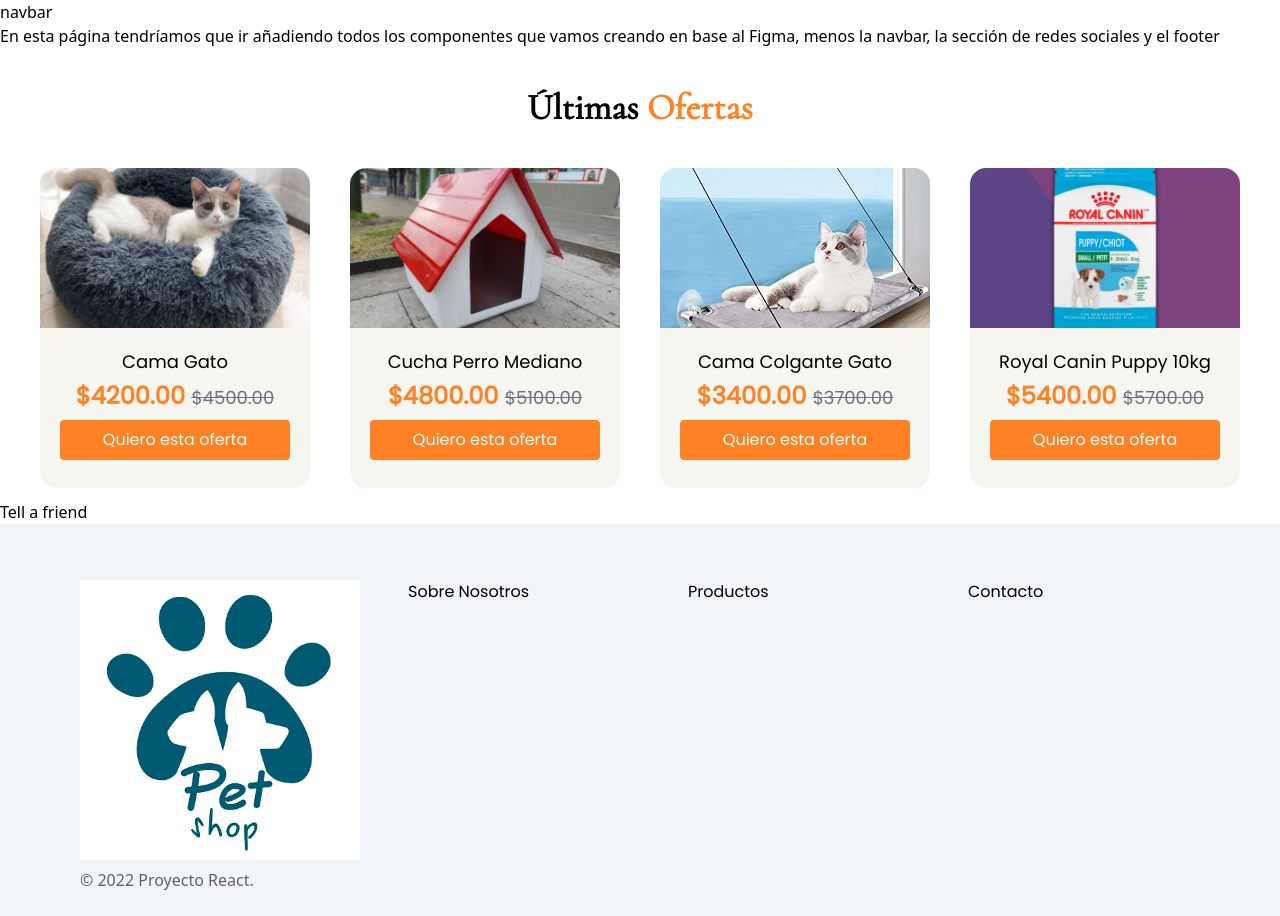
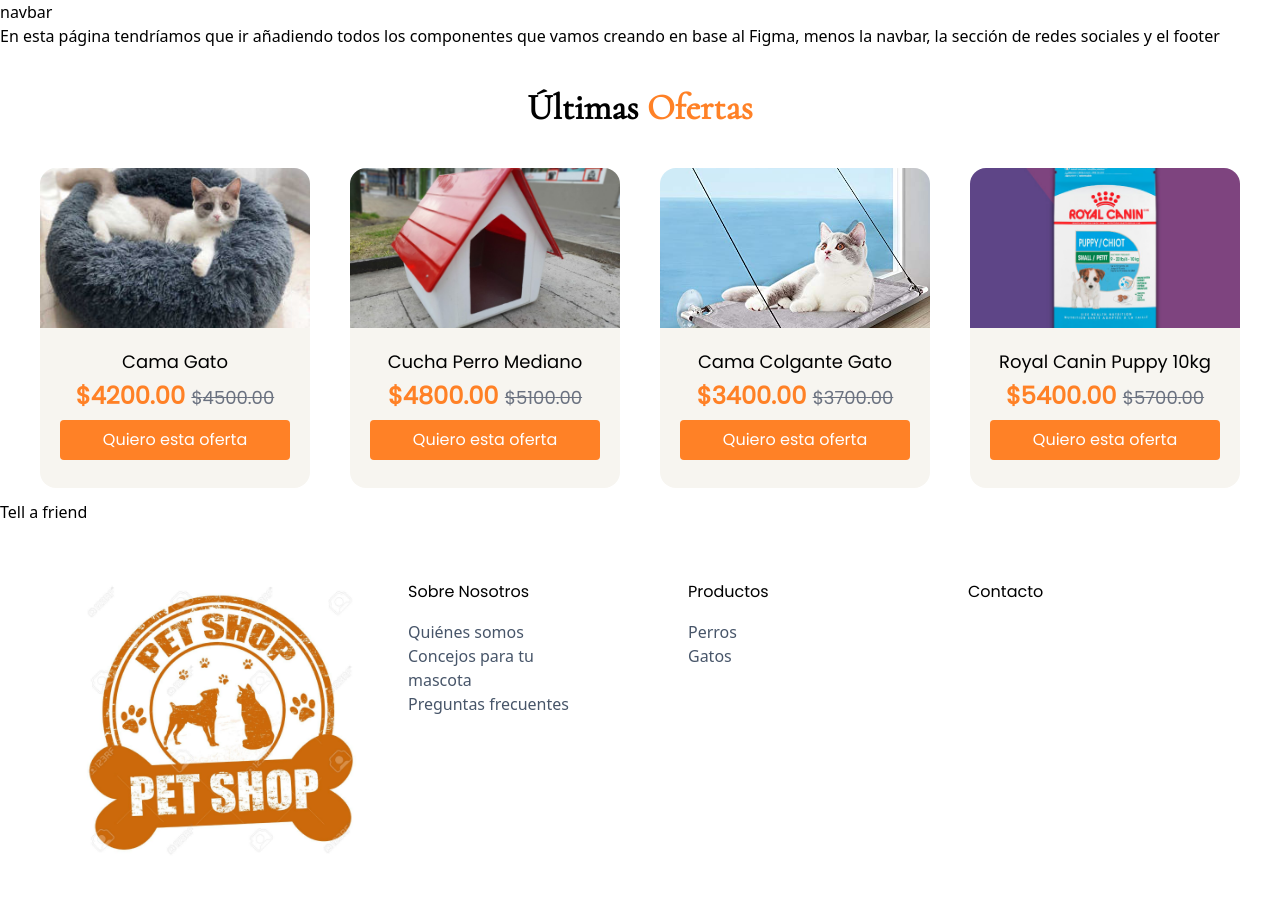
Before and after one commit to jdoors/WebProyect, a React (Create React App) app: page / in a window 1280 px wide. After the commit the page ends 884 px from the top, so only its background shows below. Built offline with nearby package versions, Linux system fonts and the light colour scheme; a web font is replaced by a local one.

Commit message:
cambio de logo

```diff
--- a/src/components/Footer/footer.js
+++ b/src/components/Footer/footer.js
@@ -1,26 +1,33 @@
 import React from 'react';
-import logoMascota from '../Footer/Imagenes/logomascota.jpg';
+import logoMascota from '../Footer/Imagenes/logonaranja.jpg';
 
 const Footer = () => {
   return (
-    <div class="w-full bg-slate-100 text-black">
+    <div class="w-full bg-white text-black">
       <div class="xl:px-20 pb-6 lg:px-20 md:px-10 sm:px-5 px-10">
       <div class="w-full pt-12 flex flex-col sm:flex-row space-y-2 justify-end">
         <div class="w-full sm:w-1/4 pt-2 flex flex-col space-y-4">
-          <img className="object-cover" src={logoMascota} alt="logo mascota"/>
+          <img className="bg-" src={logoMascota} alt="logo mascota"/>
         </div>
         <div class="w-full sm:w-1/4 px-12 flex flex-col space-y-4">
-          <h2 class="font-poppins">Sobre Nosotros</h2>
+          <a class="font-poppins font-medium text-black " href= "#">Sobre Nosotros</a>
+          <ol className='text-slate-600'>
+            <li>Quiénes somos</li>
+            <li>Concejos para tu mascota</li>
+            <li>Preguntas frecuentes</li>
+          </ol>
+
         </div>
         <div class="w-full sm:w-1/4 px-12 flex flex-col space-y-4">
-          <h2 class="font-poppins">Productos</h2>
+          <a class="font-poppins font-medium text-black" href="#">Productos</a>
+          <ol className='text-slate-600'>
+            <li>Perros</li>
+            <li>Gatos</li>
+          </ol>
         </div>
         <div class="w-full sm:w-1/4 px-12 flex flex-col space-y-4">
-          <h2 class="font-poppins">Contacto</h2>
+          <a class="font-poppins font-medium text-black" href="#">Contacto</a>
         </div>
-      </div>
-      <div class="opacity-60 pt-2">
-      <p>© 2022 Proyecto React.</p>
       </div>
       </div>
     </div>
```
Also changed, not shown: src/components/Footer/Imagenes/logonaranja.jpg (added).
